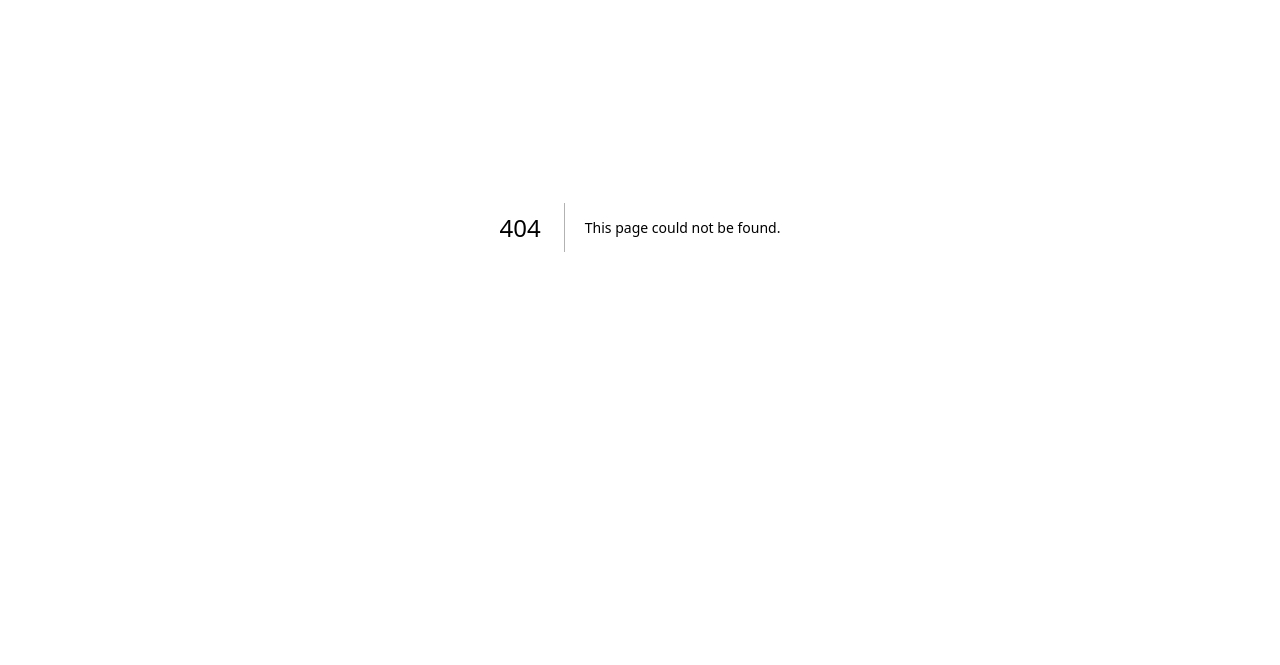
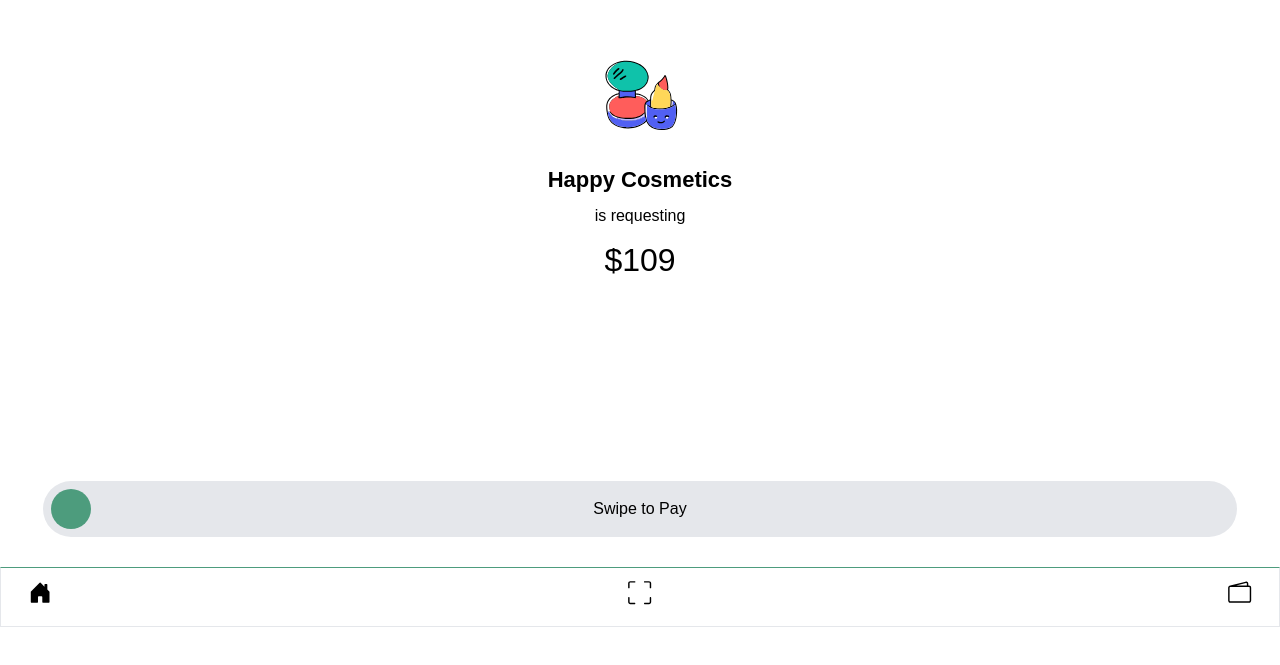
Before and after one commit to Ayushjain2205/lfgho, a Next.js app: page /payment in a window 1280 px wide. Before the commit this address had no page. Shown: the part 173-838 px from the top of the page. Before the commit the page ends 800 px from the top, so only its background shows below. Built offline with nearby package versions, Linux system fonts and the light colour scheme; what connectkit, wagmi would draw is missing.

Commit message:
Created my own swipe to pay button 😍

```diff
--- a/package.json
+++ b/package.json
@@ -20,6 +20,7 @@
     "react-qr-scanner": "^1.0.0-alpha.11",
     "react-qrcode-logo": "^2.9.0",
     "react-spring-bottom-sheet": "^3.4.1",
+    "react-swipezor": "^1.0.7",
     "viem": "^1.21.4",
     "wagmi": "^1.4.13"
   },
--- /dev/null
+++ b/src/pages/payment/SwipeButton.jsx
@@ -0,0 +1,73 @@
+import React, { useState, useRef, useEffect } from "react";
+
+const SwipeButton = ({ onSwipeSuccess }) => {
+  const [isAnimating, setIsAnimating] = useState(false);
+  const [isCompleted, setIsCompleted] = useState(false);
+  const trackRef = useRef(null);
+  const handleRef = useRef(null);
+
+  useEffect(() => {
+    if (isAnimating) {
+      const handle = handleRef.current;
+      const track = trackRef.current;
+      const handleWidth = handle.offsetWidth;
+      const trackWidth = track.offsetWidth;
+      const maxDrag = trackWidth - handleWidth;
+
+      // Animate the handle to the right
+      handle.style.transform = `translateX(${maxDrag}px)`;
+      handle.style.opacity = "0";
+
+      // Set the handle to disappear after reaching the end
+      setTimeout(() => {
+        setIsCompleted(true);
+        onSwipeSuccess();
+      }, 1500); // Duration should match the CSS transition
+    }
+  }, [isAnimating, onSwipeSuccess]);
+
+  const handleClick = () => {
+    setIsAnimating(true);
+  };
+
+  // Text based on the state
+  let text = isCompleted
+    ? "Processing..."
+    : isAnimating
+    ? "Paying..."
+    : "Swipe to Pay";
+  //   return (
+  //     <button onClick={() => console.log("Button clicked")}>Click Me</button>
+  //   );
+  return (
+    <div
+      className="w-full p-2 bg-gray-200 rounded-full flex items-center relative"
+      ref={trackRef}
+      onClick={handleClick}
+    >
+      <div
+        className={`h-10 w-10 bg-[#4D9C7D] rounded-full cursor-pointer transition-all duration-1000 ease-out ${
+          isCompleted ? "opacity-0" : ""
+        }`}
+        onClick={handleClick}
+        ref={handleRef}
+      />
+      <p
+        className="absolute left-0 right-0 text-center transition-opacity duration-1000 ease-out"
+        style={{ opacity: isAnimating || isCompleted ? 0 : 1 }}
+      >
+        {text}
+      </p>
+      {isCompleted && (
+        <p
+          className="absolute left-0 right-0 text-center animate-pulse"
+          style={{ opacity: 1 }}
+        >
+          {text}
+        </p>
+      )}
+    </div>
+  );
+};
+
+export default SwipeButton;
--- /dev/null
+++ b/src/pages/payment/index.jsx
@@ -0,0 +1,32 @@
+import React, { useState } from "react";
+import Layout from "../../components/Layout/Layout";
+import SwipeButton from "./SwipeButton"; // Make sure this path is correct
+
+const Payment = () => {
+  const [reset, setReset] = useState(0);
+
+  const handleSubmit = () => {
+    console.log("Payment Verified");
+    // Add logic here for what happens after payment verification
+  };
+
+  return (
+    <Layout>
+      <div className="flex flex-col h-screen justify-between">
+        <div className="flex-grow flex flex-col items-center justify-center">
+          <div className="flex bg-white h-[100px] w-[100px]">
+            <img src="/svgs/makeup_logo.svg" alt="Happy Cosmetics Logo" />
+          </div>
+          <p className="text-[22px] font-bold mt-4">Happy Cosmetics</p>
+          <p className="mt-2">is requesting</p>
+          <p className="text-[32px] font-[500] mt-2">$109</p>
+        </div>
+        <div className="pb-8 px-4 mb-[80px] w-full">
+          <SwipeButton onSwipeSuccess={handleSubmit} />
+        </div>
+      </div>
+    </Layout>
+  );
+};
+
+export default Payment;
```
Also changed, not shown: 1 other file (tests, documents, lock files or other folders).
